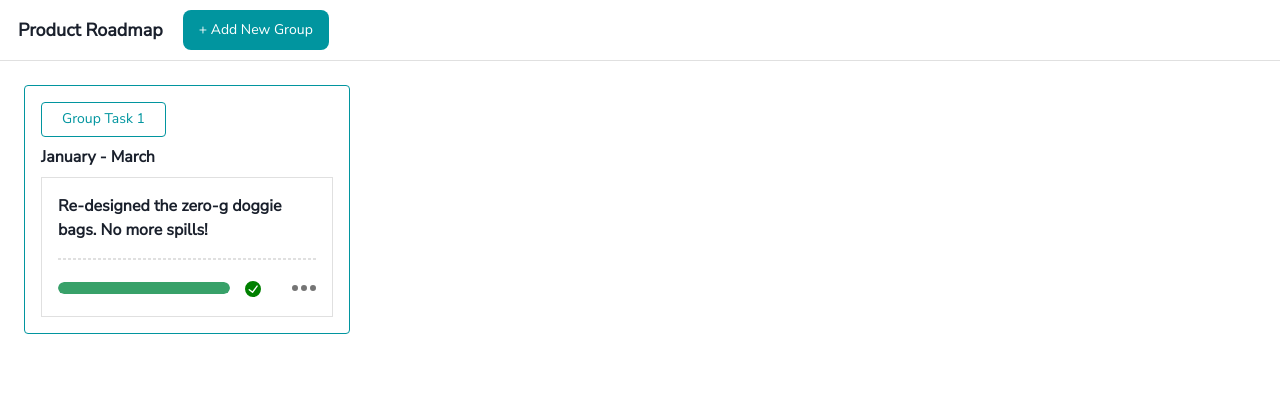
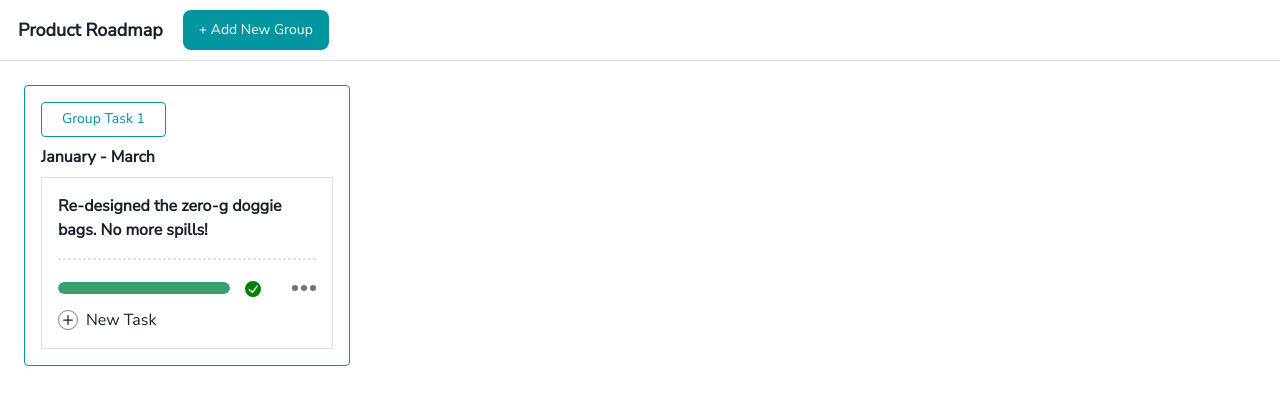
Before and after one commit to driyant/mini-kanban, a React (Vite) app: page / in a window 1280 px wide. Shown: the top 404 px of the page. Built offline with nearby package versions, Linux system fonts and the light colour scheme.

Commit message:
Finish styling button new task

```diff
--- /dev/null
+++ b/src/components/ButtonNewTask.jsx
@@ -0,0 +1,27 @@
+import React from "react";
+import { Box, Text } from "@chakra-ui/react";
+import { AddIcon } from "@chakra-ui/icons";
+
+const ButtonNewTask = () => {
+  return (
+    <>
+      <Box display="flex" alignItems="center" marginTop="0.5rem" cursor="pointer" width="110px">
+        <Box
+          border="1px solid gray"
+          height="20px"
+          width="20px"
+          borderRadius="50%"
+          display="flex"
+          justifyContent="center"
+          alignItems="center"
+          marginRight="0.5rem"
+        >
+          <AddIcon boxSize={2.5} />
+        </Box>
+        <Text>New Task</Text>
+      </Box>
+    </>
+  );
+};
+
+export default ButtonNewTask;
--- a/src/components/CardTaskItem.jsx
+++ b/src/components/CardTaskItem.jsx
@@ -2,6 +2,7 @@ import React from "react";
 import { Box, Text, Progress } from "@chakra-ui/react";
 import { CheckCircleIcon } from "@chakra-ui/icons";
 import SettingButton from "./SettingButton";
+import ButtonNewTask from "./ButtonNewTask";
 
 const CardTaskItem = () => {
   const value = 100;
@@ -34,6 +35,7 @@ const CardTaskItem = () => {
           </Box>
           <SettingButton />
         </Box>
+        <ButtonNewTask />
       </Box>
     </>
   );
```
